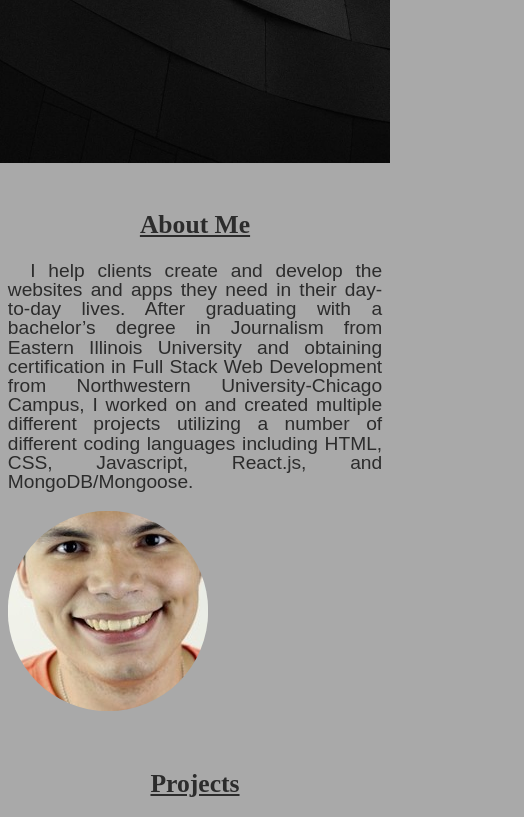
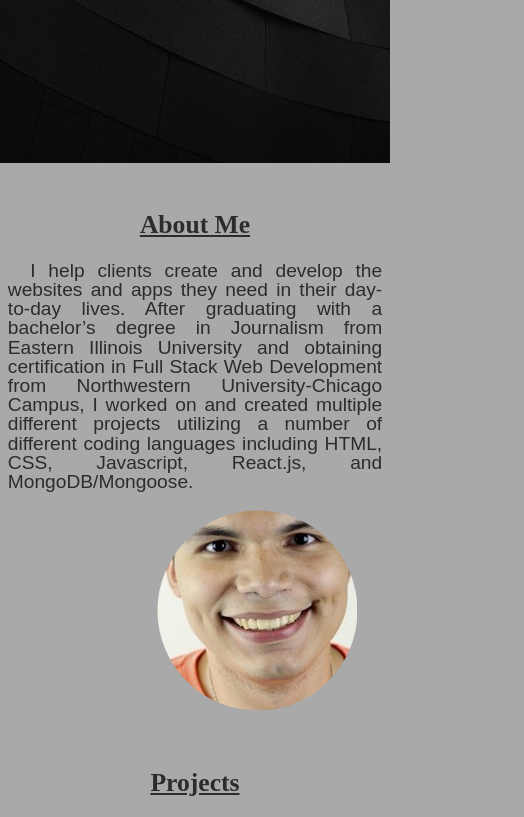
Before and after one commit to Lpmartinez1109/Web_Developer_Portfolio, a plain HTML site: page index.html in a window 390 px wide. Shown: the part 681-1498 px from the top of the page, 524 px wide, since content can reach past the window. Drawn offline with Linux system fonts and the light colour scheme; grey boxes are pictures that could not be loaded; a web font is replaced by a local one.

Commit message:
edits made to style.css to help fix media responisiveness of certain sections

```diff
--- a/style.css
+++ b/style.css
@@ -148,6 +148,11 @@ nav:hover ul {
     float: left;
     margin: 4%;
 }
+.sideBar{
+    width: 20%;
+    float: left;
+    margin: 4%;
+}
 .one-third-port{
     width: 29.333%;
     padding: 2%;
@@ -232,6 +237,10 @@ footer.second p {
         width: 96%;
         margin: 0 auto;
     }
+    .sideBar{
+        width: 96%;
+        margin: 0 0 0 150px;
+    }
     img{
         padding: 2%;
     }
```
